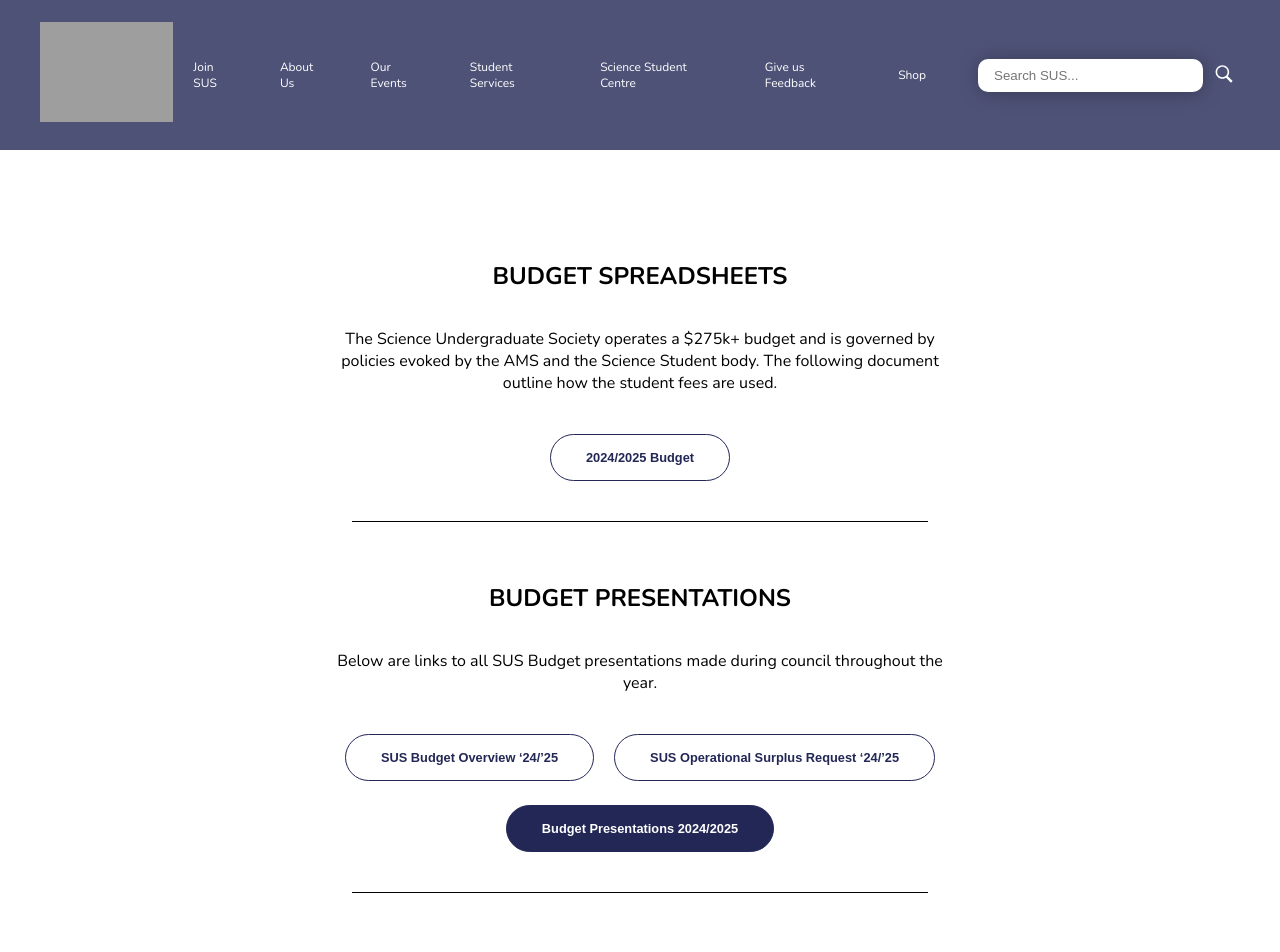
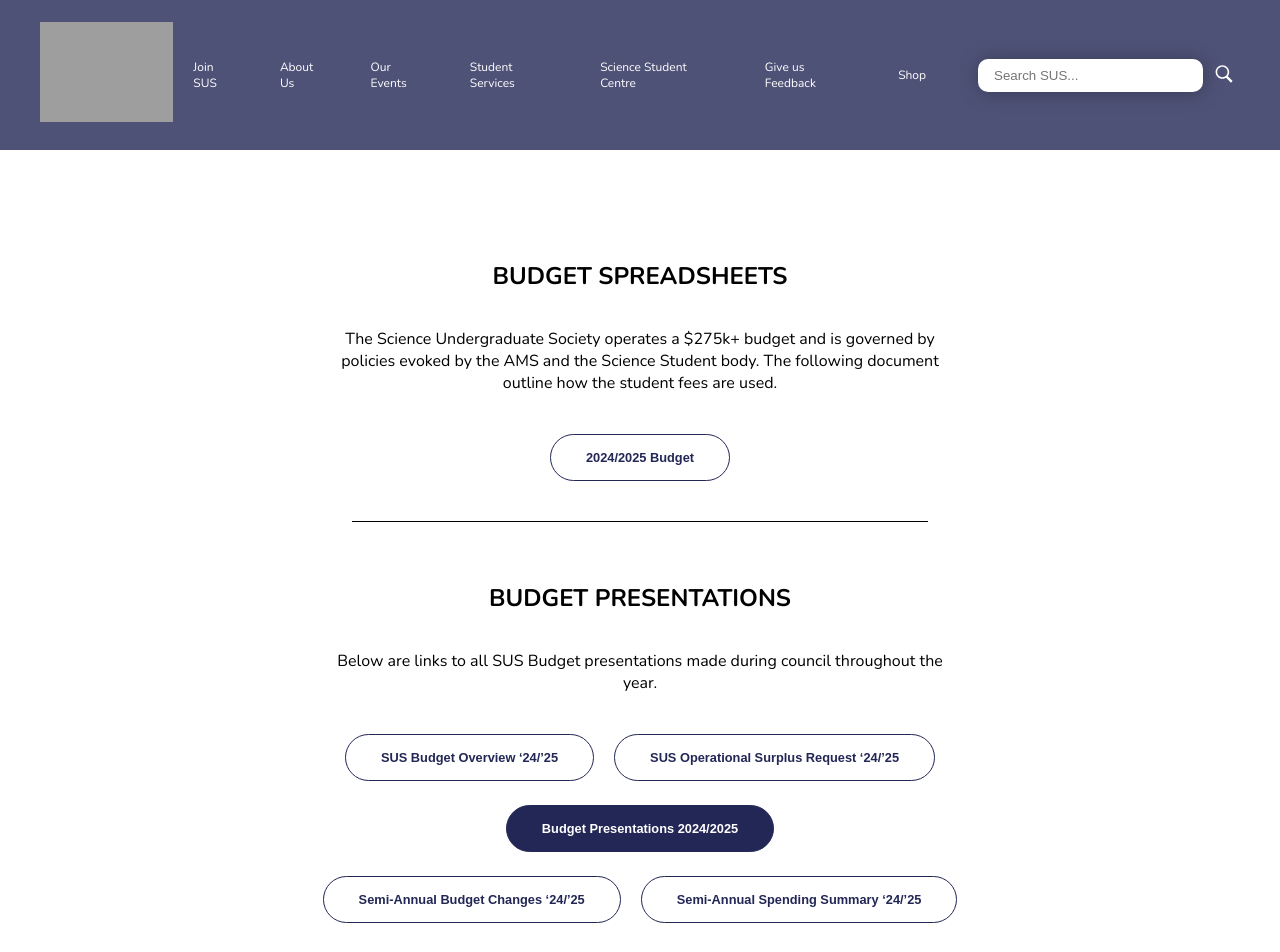
Before and after one commit to Science-Undergraduate-Society/www, a Next.js app: page /aboutUs/budget in a window 1280 px wide. Shown: the top 952 px of the page. Built offline with nearby package versions, Linux system fonts and the light colour scheme; grey boxes are pictures that could not be loaded; a web font is replaced by a local one.

Commit message:
budget presentation subsection addition

```diff
--- a/src/pages/aboutUs/budget.js
+++ b/src/pages/aboutUs/budget.js
@@ -37,6 +37,15 @@ export default function Alssc() {
                         <ButtonHollow>
                             <Link href="https://drive.google.com/drive/folders/1SJYSaMw0CyQRvq2aU-vOFAesdk3cdaW8?usp=share_link">Budget Presentations 2024/2025</Link>
                         </ButtonHollow>
+                    </ButtonGroup>
+
+                    <ButtonGroup>
+                        <ButtonHollowBlack>
+                            <Link href="https://drive.google.com/open?id=1m9kDYcPFfXetmu2rkol_H2BWtLix0PcY">Semi-Annual Budget Changes ‘24/’25</Link>
+                        </ButtonHollowBlack>
+                        <ButtonHollowBlack>
+                            <Link href="https://drive.google.com/open?id=1qGn0VRMykNaHZi2ISfwJfx_bftQr3OXN">Semi-Annual Spending Summary ‘24/’25</Link>
+                        </ButtonHollowBlack>
                     </ButtonGroup>
 
                     <Divider/>
```
